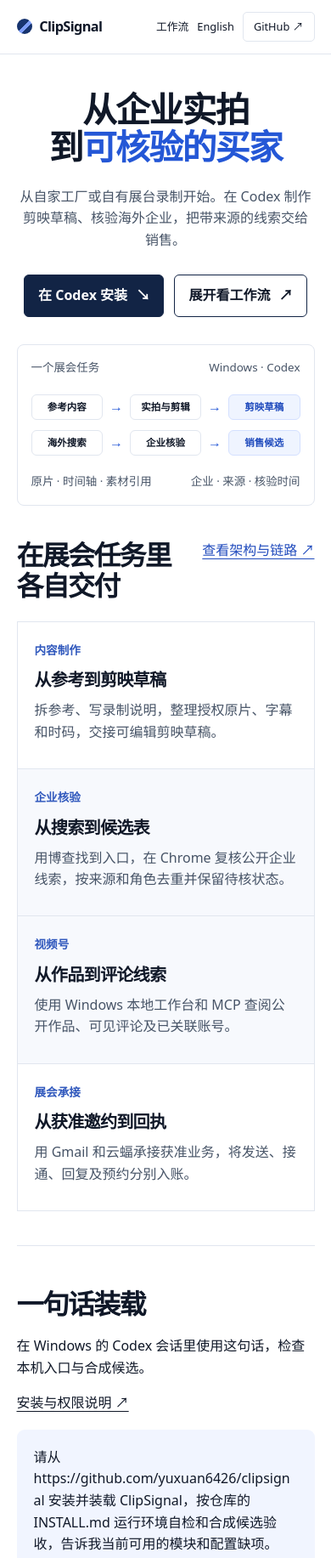
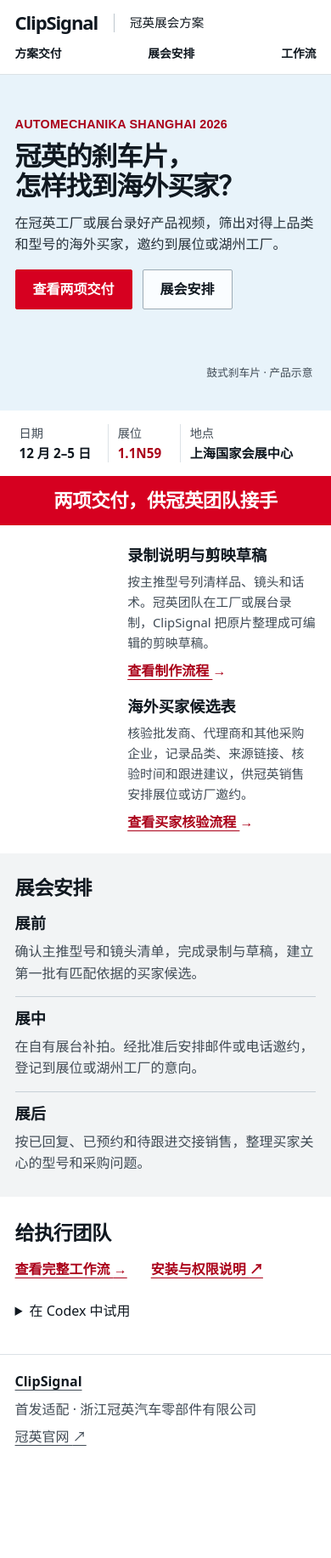
Before and after one commit to yuxuan6426/clipsignal, a plain HTML site: page site/index.html in a window 390 px wide. Shown: the top 1833 px of the page at 85% size. After the commit the page ends 1723 px from the top, so only its background shows below. Drawn offline with Linux system fonts and the light colour scheme.

Commit message:
Promote the Kooying exhibition showcase to Pages

```diff
--- a/delivery.json
+++ b/delivery.json
@@ -40,6 +40,7 @@
     "LICENSE",
     "NOTICE",
     "README.md",
+    "assets/showcase/case-kooying.webp",
     "assets/showcase/diagram-edit.webp",
     "assets/showcase/diagram-event.webp",
     "assets/showcase/diagram-evidence.webp",
--- a/site/index.html
+++ b/site/index.html
@@ -1,15 +1,110 @@
 <!doctype html>
-<html lang="zh-CN"><head><meta charset="utf-8"><meta name="viewport" content="width=device-width, initial-scale=1"><title>ClipSignal — 面向外贸团队的融媒体获客技能套件</title><meta name="description" content="用 Codex 制作展会内容、核验海外企业并交接销售。"><meta property="og:title" content="ClipSignal — 面向外贸团队的融媒体获客技能套件"><meta property="og:description" content="用 Codex 制作展会内容、核验海外企业并交接销售。"><link rel="icon" href="data:,"><link rel="stylesheet" href="style.css"><script defer src="script.js"></script></head><body>
-<a class="skip" href="#main">跳到正文</a><header class="bar"><a class="brand" href="./"><i aria-hidden="true"></i>ClipSignal</a><nav aria-label="主导航"><a href="./guide/">工作流</a><a href="https://github.com/yuxuan6426/clipsignal/blob/main/docs/readme-en.md" lang="en">English</a><a class="nav-repo" href="https://github.com/yuxuan6426/clipsignal">GitHub <span aria-hidden="true">↗</span></a></nav></header>
-<main id="main"><section class="hero shell"><h1>从企业实拍<br>到<em>可核验的买家</em></h1><p>从自家工厂或自有展台录制开始。在 Codex 制作剪映草稿、核验海外企业，把带来源的线索交给销售。</p><div class="actions"><a class="primary" href="#install">在 Codex 安装 <span aria-hidden="true">↘</span></a><a class="secondary" href="./guide/">展开看工作流 <span aria-hidden="true">↗</span></a></div>
-<div class="feature-art" data-art="scene-01"></div><div class="hero-board">
-  <div class="board-label">一个展会任务 <span>Windows · Codex</span></div>
-  <div class="lanes" aria-label="两条业务链和各自产物">
-    <div class="lane"><b>参考内容</b><span aria-hidden="true">→</span><b>实拍与剪辑</b><span aria-hidden="true">→</span><strong>剪映草稿</strong></div>
-    <div class="lane"><b>海外搜索</b><span aria-hidden="true">→</span><b>企业核验</b><span aria-hidden="true">→</span><strong>销售候选</strong></div>
+<html lang="zh-CN">
+<head>
+  <meta charset="utf-8">
+  <meta name="viewport" content="width=device-width, initial-scale=1">
+  <title>ClipSignal · 冠英展会获客方案</title>
+  <meta name="description" content="面向浙江冠英商用车汽配团队的上海汽配展内容制作与海外买家核验方案。">
+  <meta property="og:title" content="ClipSignal · 冠英展会获客方案">
+  <meta property="og:description" content="展前录制方案、可编辑剪映草稿及带核验来源的海外买家候选表。">
+  <link rel="icon" href="data:,">
+  <link rel="stylesheet" href="./style.css">
+  <script defer src="./script.js"></script>
+</head>
+<body class="case-home">
+<a class="skip" href="#main">跳到正文</a>
+<header class="case-header">
+  <div class="case-shell case-header-row">
+    <a class="case-brand" href="./"><strong>ClipSignal</strong><span>冠英展会方案</span></a>
+    <nav aria-label="主导航">
+      <a href="#deliverables">方案交付</a>
+      <a href="#schedule">展会安排</a>
+      <a href="./guide/">工作流</a>
+    </nav>
   </div>
-  <div class="board-note"><span>原片 · 时间轴 · 素材引用</span><span>企业 · 来源 · 核验时间</span></div>
-</div></section>
-<section class="shell block" aria-labelledby="work-title"><div class="section-title"><h2 id="work-title">在展会任务里<br>各自交付</h2><a href="./guide/#diagrams">查看架构与链路 ↗</a></div><div class="matrix"><article class="tile" data-art="scene-03"><span>内容制作</span><h3>从参考到剪映草稿</h3><p>拆参考、写录制说明，整理授权原片、字幕和时码，交接可编辑剪映草稿。</p></article><article class="tile" data-art="scene-06"><span>企业核验</span><h3>从搜索到候选表</h3><p>用博查找到入口，在 Chrome 复核公开企业线索，按来源和角色去重并保留待核状态。</p></article><article class="tile" data-art="scene-07"><span>视频号</span><h3>从作品到评论线索</h3><p>使用 Windows 本地工作台和 MCP 查阅公开作品、可见评论及已关联账号。</p></article><article class="tile" data-art="scene-08"><span>展会承接</span><h3>从获准邀约到回执</h3><p>用 Gmail 和云蝠承接获准业务，将发送、接通、回复及预约分别入账。</p></article></div></section>
-<section id="install" class="shell install"><div><h2>一句话装载</h2><p>在 Windows 的 Codex 会话里使用这句话，检查本机入口与合成候选。</p><a href="https://github.com/yuxuan6426/clipsignal/blob/main/INSTALL.md">安装与权限说明 ↗</a></div><div class="prompt"><p id="prompt">请从 https://github.com/yuxuan6426/clipsignal 安装并装载 ClipSignal，按仓库的 INSTALL.md 运行环境自检和合成候选验收，告诉我当前可用的模块和配置缺项。</p><button type="button" class="primary" data-copy="prompt" hidden>复制安装提示</button><span class="copy-state" role="status"></span></div></section>
-</main><footer class="footer"><a class="brand" href="./"><i aria-hidden="true"></i>ClipSignal</a><div><a href="https://github.com/yuxuan6426/clipsignal/blob/main/llms.txt">Agent 索引</a><a href="https://github.com/yuxuan6426/clipsignal/blob/main/LICENSE">Apache-2.0</a></div></footer></body></html>
+</header>
+<main id="main">
+  <section class="case-hero" aria-labelledby="case-title">
+    <div class="case-shell case-hero-grid">
+      <div class="case-hero-copy">
+        <p class="case-event" lang="en">Automechanika Shanghai 2026</p>
+        <h1 id="case-title">冠英的刹车片，<br>怎样找到海外买家？</h1>
+        <p class="case-intro">在冠英工厂或展台录好产品视频，筛出对得上品类和型号的海外买家，邀约到展位或湖州工厂。</p>
+        <div class="case-actions">
+          <a class="case-button" href="#deliverables">查看两项交付</a>
+          <a class="case-button case-outline" href="#schedule">展会安排</a>
+        </div>
+      </div>
+      <figure class="case-product">
+        <div data-art="case-kooying"></div>
+        <figcaption>鼓式刹车片 · 产品示意</figcaption>
+      </figure>
+    </div>
+  </section>
+
+  <dl class="case-shell case-facts" aria-label="展会信息">
+    <div><dt>日期</dt><dd>12 月 2–5 日</dd></div>
+    <div><dt>展位</dt><dd><strong>1.1N59</strong></dd></div>
+    <div><dt>地点</dt><dd>上海国家会展中心</dd></div>
+  </dl>
+
+  <section id="deliverables" aria-labelledby="deliverables-title">
+    <div class="case-red">
+      <div class="case-shell"><h2 id="deliverables-title">两项交付，供冠英团队接手</h2></div>
+    </div>
+    <div class="case-shell case-outputs">
+      <article class="case-output">
+        <div class="case-output-photo" data-art="scene-03"></div>
+        <div>
+          <h3>录制说明与剪映草稿</h3>
+          <p>按主推型号列清样品、镜头和话术。冠英团队在工厂或展台录制，ClipSignal 把原片整理成可编辑的剪映草稿。</p>
+          <a href="./guide/#edit">查看制作流程 <span aria-hidden="true">→</span></a>
+        </div>
+      </article>
+      <article class="case-output">
+        <div class="case-output-photo" data-art="scene-09"></div>
+        <div>
+          <h3>海外买家候选表</h3>
+          <p>核验批发商、代理商和其他采购企业，记录品类、来源链接、核验时间和跟进建议，供冠英销售安排展位或访厂邀约。</p>
+          <a href="./guide/#leads">查看买家核验流程 <span aria-hidden="true">→</span></a>
+        </div>
+      </article>
+    </div>
+  </section>
+
+  <section id="schedule" class="case-schedule" aria-labelledby="schedule-title">
+    <div class="case-shell">
+      <h2 id="schedule-title">展会安排</h2>
+      <div class="case-timeline">
+        <article><h3>展前</h3><p>确认主推型号和镜头清单，完成录制与草稿，建立第一批有匹配依据的买家候选。</p></article>
+        <article><h3>展中</h3><p>在自有展台补拍。经批准后安排邮件或电话邀约，登记到展位或湖州工厂的意向。</p></article>
+        <article><h3>展后</h3><p>按已回复、已预约和待跟进交接销售，整理买家关心的型号和采购问题。</p></article>
+      </div>
+    </div>
+  </section>
+
+  <section id="install" class="case-shell case-technical" aria-labelledby="technical-title">
+    <h2 id="technical-title">给执行团队</h2>
+    <div class="case-tech-links">
+      <a href="./guide/">查看完整工作流 <span aria-hidden="true">→</span></a>
+      <a href="https://github.com/yuxuan6426/clipsignal/blob/main/INSTALL.md">安装与权限说明 <span aria-hidden="true">↗</span></a>
+    </div>
+    <details class="case-setup">
+      <summary>在 Codex 中试用</summary>
+      <div class="prompt">
+        <p id="prompt">请从 https://github.com/yuxuan6426/clipsignal 安装并装载 ClipSignal，按仓库的 INSTALL.md 运行环境自检和合成候选验收，告诉我当前可用的模块和配置缺项。</p>
+        <button type="button" class="case-button" data-copy="prompt" hidden>复制安装提示</button>
+        <span class="copy-state" role="status"></span>
+      </div>
+    </details>
+  </section>
+</main>
+<footer class="case-footer">
+  <div class="case-shell">
+    <a href="./" aria-label="ClipSignal 首页"><strong>ClipSignal</strong></a>
+    <span>首发适配 · 浙江冠英汽车零部件有限公司</span>
+    <a href="https://cn.kooying.com/">冠英官网 <span aria-hidden="true">↗</span></a>
+  </div>
+</footer>
+</body>
+</html>
--- a/site/style.css
+++ b/site/style.css
@@ -1,30 +1,234 @@
-:root { color-scheme: light; --ink:#101828; --muted:#475467; --canvas:#ffffff; --line:#e1e6ef; --deep:#122445; --wash:#eff4ff; font-family:"Microsoft YaHei","PingFang SC",system-ui,sans-serif; color:var(--ink); background:var(--canvas); line-height:1.6 }
-* {box-sizing:border-box}
-body{margin:0}
-a{color:inherit;text-underline-offset:.24em}
-a:focus-visible,button:focus-visible{outline:3px solid #2457d6;outline-offset:4px}
-.skip{position:absolute;left:1rem;top:-10rem;background:#fff;padding:.5rem;z-index:3}.skip:focus{top:1rem}
-.bar,.footer{display:flex;justify-content:space-between;align-items:center;gap:20px;padding:22px max(5vw,22px);border-bottom:1px solid var(--line)}
-.brand{display:inline-flex;align-items:center;gap:.55rem;text-decoration:none;font-size:1.24rem;font-weight:850;letter-spacing:-.04em}.brand i{width:18px;height:18px;border-radius:50%;background:linear-gradient(135deg,#17346f 45%,#7d9df7 45% 62%,#17346f 62%);display:inline-block}
-nav,.footer div,.manual-links,.actions{display:flex;align-items:center;flex-wrap:wrap;gap:clamp(12px,3vw,32px)}nav a,.footer a{text-decoration:none}nav a:hover,.footer a:hover{text-decoration:underline}
-.nav-repo{border:1px solid var(--line);padding:.38rem .75rem;border-radius:5px}
-.shell{width:min(1240px,90vw);margin-inline:auto}
-.hero{padding-top:clamp(42px,6.5vw,94px);text-align:center}.hero h1,.manual-hero h1{font-size:clamp(2.55rem,6vw,6rem);line-height:1.09;letter-spacing:-.038em;margin:0;font-weight:800}.hero h1 em,.manual-hero em{color:#2457d6;font-style:normal}
-.hero>p,.manual-hero>p{color:var(--muted);margin:1.5rem auto 1.7rem;max-width:37rem;font-size:clamp(1rem,1.65vw,1.2rem)}.actions{justify-content:center}
-.primary,.secondary{font:inherit;font-weight:650;border-radius:6px;padding:.72em 1em;display:inline-flex;gap:.65em;align-items:center;text-decoration:none;border:1px solid var(--deep);cursor:pointer}.primary{color:white;background:var(--deep)}.secondary{background:transparent}.primary:hover{background:#21428d}.secondary:hover{background:var(--wash)}
-.hero-board{display:flex;flex-direction:column;justify-content:space-between;text-align:left;border:1px solid var(--line);border-radius:8px;margin-top:clamp(32px,5vw,60px);padding:clamp(16px,3vw,32px);background:#fff}
-.board-label,.board-note{display:flex;justify-content:space-between;gap:12px;font-size:.84rem;color:var(--muted)}.lanes{display:grid;gap:12px;padding:20px 0}.lane{display:grid;grid-template-columns:minmax(0,1fr) auto minmax(0,1fr) auto minmax(0,1fr);gap:clamp(4px,2vw,20px);align-items:center}.lane b,.lane strong{display:block;padding:clamp(5px,1vw,14px);border:1px solid var(--line);border-radius:6px;text-align:center;font-size:clamp(.72rem,1.6vw,1.15rem)}.lane strong{background:var(--wash);border-color:#d4e0ff;color:#204bbd}.lane>span{color:#2457d6}
-.block{padding-block:clamp(40px,7vw,96px);border-bottom:1px solid var(--line)}h2{font-size:clamp(2rem,4.8vw,4rem);margin:0 0 .6em;line-height:1.12;letter-spacing:-.055em}.section-title{display:flex;justify-content:space-between;align-items:end;gap:20px;margin-bottom:1.5rem}.section-title h2{margin:0}.section-title a,.crumb{color:#204bbd}
-.matrix,.diagram-grid{display:grid;grid-template-columns:repeat(2,minmax(0,1fr));border-top:1px solid var(--line);border-left:1px solid var(--line)}
-.tile,.diagram{padding:clamp(20px,3vw,42px);border-right:1px solid var(--line);border-bottom:1px solid var(--line);min-width:0}
-.tile:nth-child(4n+2),.tile:nth-child(4n+3){background:#f7f9fd}.tile>span{color:#3159bd;font-weight:700;font-size:.85rem}.tile h3{font-size:clamp(1.26rem,2.8vw,2.25rem);line-height:1.28;letter-spacing:-.04em;margin:.5em 0}.tile p,.proof p{color:var(--muted);margin:.6em 0;max-width:44ch}
-.install{display:grid;grid-template-columns:1fr 1fr;gap:36px;padding-block:clamp(50px,8vw,112px);align-items:start;scroll-margin-top:1rem}.prompt{padding:clamp(20px,4vw,34px);background:#f1f5ff;border-radius:9px}.prompt p{margin:0 0 1.1em;overflow-wrap:anywhere}.copy-state{display:inline-block;margin-inline-start:.6em;font-size:.83rem}.prompt button[hidden]{display:none}
-.manual-hero{padding-top:clamp(45px,7vw,90px);padding-bottom:clamp(45px,6vw,80px);border-bottom:1px solid var(--line)}.manual-hero h1{margin-top:.32em}.manual-hero>p{margin-inline:0}.manual-links{border-top:1px solid var(--line);padding-top:20px}.diagram h3{font-size:1.26rem;margin:0 0 1.1em}.diagram ol{display:flex;flex-wrap:wrap;align-items:center;gap:.45em;padding:0;margin:0;list-style:none}.diagram li{background:#f8faff;border:1px solid #dbe4f7;padding:.34rem .52rem;border-radius:5px;font-family:ui-monospace,monospace;font-size:.88rem}.diagram li+li{position:relative;margin-left:1em}.diagram li+li:before{content:"→";position:absolute;left:-1.25em;color:#204bbd}
-.proof ul{padding-left:1.2rem}.proof li{margin:.45rem 0}.footer{margin-top:3rem;border-top:1px solid var(--line);border-bottom:0}
-.art{display:block;width:100%;height:auto;object-fit:cover;border-radius:8px;margin:0 0 1em}
-@media(max-width:650px){.bar,.footer{padding:14px 5vw;gap:11px}nav{gap:10px;font-size:.8rem}.brand{font-size:1.02rem}.matrix,.diagram-grid,.install{grid-template-columns:1fr}.section-title{align-items:start}.install{gap:18px}.footer div{gap:10px;font-size:.8rem}}
-.scene-grid{display:grid;grid-template-columns:repeat(2,minmax(0,1fr));gap:1rem}.scene-tile{overflow:hidden}.scene-tile h3{margin:0 0 1em;font-size:1rem}.scene-tile[hidden]{display:none}@media(max-width:650px){.scene-grid{grid-template-columns:1fr}}
+:root {
+  color-scheme: light;
+  --case-red: #d60020;
+  --case-red-dark: #aa0019;
+  --case-ink: #101820;
+  --case-muted: #404b55;
+  --case-line: #dce2e6;
+  --case-blue: #e8f3fa;
+  --case-gray: #f2f4f5;
+  --anchor-offset: 6rem;
+  font: 16px/1.6 "Microsoft YaHei", "PingFang SC", system-ui, sans-serif;
+  color: var(--case-ink);
+  background: #fff;
+}
+* { box-sizing: border-box; }
+body { margin: 0; }
+a { color: inherit; text-underline-offset: .22em; }
+a:focus-visible, button:focus-visible, summary:focus-visible {
+  outline: 3px solid var(--case-red);
+  outline-offset: 4px;
+}
+h2 { line-height: 1.25; margin: 0 0 .7em; }
+nav { display: flex; align-items: center; flex-wrap: wrap; }
+nav a { text-decoration: none; }
+nav a:hover { text-decoration: underline; }
+main [id], #main { scroll-margin-top: var(--anchor-offset); }
+.skip {
+  position: absolute;
+  left: 1rem;
+  top: -10rem;
+  z-index: 4;
+  padding: .5rem;
+  background: #fff;
+}
+.skip:focus { top: 1rem; }
+.art { display: block; width: 100%; height: auto; }
+.prompt { padding: clamp(15px, 3vw, 26px); }
+.prompt p { margin: 0 0 1em; overflow-wrap: anywhere; }
+.copy-state { display: inline-block; margin-inline-start: .6em; font-size: .83rem; }
 
-.feature-art:empty{display:none}.feature-art{margin-top:clamp(30px,4.5vw,64px)}.feature-art img{aspect-ratio:2;object-fit:cover;margin:0;object-position:center 49%}.feature-art:not(:empty)+.hero-board{margin-top:16px}@media(max-width:650px){.feature-art img{aspect-ratio:1.5}}
+.case-shell { width: min(1380px, 92%); margin-inline: auto; }
+.case-header { position: sticky; top: 0; z-index: 2; background: #fff; border-bottom: 1px solid var(--case-line); }
+.case-header-row { min-height: 70px; display: flex; align-items: center; justify-content: space-between; gap: 20px; }
+.case-brand { display: flex; align-items: center; gap: 19px; color: inherit; text-decoration: none; white-space: nowrap; }
+.case-brand strong { font-weight: 800; font-size: clamp(1.38rem, 2.3vw, 2.15rem); letter-spacing: -.052em; }
+.case-brand span { padding-left: 18px; border-left: 1px solid #bec7ce; line-height: 1.5; }
+.case-header nav { gap: clamp(12px, 2.8vw, 41px); font-weight: 600; }
+.case-header nav a[aria-current], .case-header nav a:hover { color: var(--case-red-dark); }
 
-.tile .art,.scene-tile .art{aspect-ratio:3/2}.diagram .art{object-fit:contain;margin:0;background:#fff;border-radius:0}.diagram{background:#fff;padding:clamp(12px,2.4vw,26px)}.diagram-grid{gap:1px;background:var(--line);border:1px solid var(--line)}.diagram-grid .diagram{border:0}.diagram h3{margin:0 0 .65em}.diagram p{margin:.45em 0 0;color:var(--muted)}.diagram:has(.art) ol{display:none}.diagram:not(:has(.art)) ol{margin-top:1em}
+.case-hero { overflow: hidden; background: var(--case-blue); }
+.case-hero-grid {
+  display: grid;
+  grid-template-columns: minmax(0, 1fr) minmax(0, 1.05fr);
+  align-items: center;
+  min-height: clamp(395px, 33vw, 500px);
+  gap: 18px;
+}
+.case-hero-copy { padding-block: clamp(32px, 4vw, 58px); }
+.case-event {
+  color: var(--case-red-dark);
+  font: 750 clamp(.9rem, 1.65vw, 1.5rem)/1.2 Arial, sans-serif;
+  text-transform: uppercase;
+  letter-spacing: .015em;
+  margin: 0 0 .72em;
+}
+.case-hero h1 { margin: 0; font-size: clamp(2.45rem, 4.8vw, 4.7rem); line-height: 1.12; letter-spacing: -.04em; }
+.case-intro {
+  font-size: clamp(1rem, 1.45vw, 1.23rem);
+  margin: 1.25rem 0 1.45rem;
+  max-width: 34em;
+  color: #26313a;
+}
+.case-actions { display: flex; flex-wrap: wrap; gap: 12px; }
+.case-button {
+  line-height: 1.4;
+  font-family: inherit;
+  font-weight: 700;
+  font-size: 1rem;
+  display: inline-flex;
+  align-items: center;
+  text-decoration: none;
+  border: 1px solid var(--case-red);
+  border-radius: 2px;
+  background: var(--case-red);
+  color: #fff;
+  padding: .72em 1.25em;
+  cursor: pointer;
+}
+.case-button:not([hidden]):hover { background: var(--case-red-dark); border-color: var(--case-red-dark); color: #fff; }
+.case-button[hidden] { display: none; }
+.case-outline { color: var(--case-ink); border-color: #9cabb5; background: #fafdff; }
+.case-product { position: relative; margin: 0; }
+.case-product img {
+  display: block;
+  width: 100%;
+  height: auto;
+  mask-image: linear-gradient(90deg, transparent, #000 6%, #000 94%, transparent),
+    linear-gradient(180deg, transparent, #000 7%, #000 92%, transparent);
+  mask-composite: intersect;
+}
+.case-product figcaption { margin: 0 .25rem .65rem; color: var(--case-muted); text-align: right; font-size: .8rem; }
+
+.case-facts {
+  display: grid;
+  grid-template-columns: 1fr 1fr 1.24fr;
+  padding-block: clamp(16px, 2.4vw, 30px);
+  margin-block: 0;
+}
+.case-facts div { display: flex; justify-content: center; align-items: baseline; gap: 12px; padding-inline: 9px; }
+.case-facts div + div { border-left: 1px solid var(--case-line); }
+.case-facts dt { font-size: .89rem; color: var(--case-muted); }
+.case-facts dd { margin: 0; font-size: clamp(1.08rem, 2vw, 1.7rem); font-weight: 750; }
+.case-facts strong { color: var(--case-red-dark); }
+
+.case-red { background: var(--case-red); color: #fff; padding-block: 15px; text-align: center; }
+.case-red h2 { font-size: clamp(1.4rem, 2.55vw, 2.3rem); line-height: 1.25; margin: 0; font-weight: 750; letter-spacing: -.02em; }
+.case-outputs { display: grid; grid-template-columns: repeat(2, minmax(0, 1fr)); gap: clamp(18px, 3vw, 46px); padding-block: clamp(24px, 3.4vw, 52px); }
+.case-output { display: grid; grid-template-columns: minmax(0, 1fr) minmax(0, 1fr); align-items: center; gap: clamp(14px, 2vw, 29px); }
+.case-output-photo .art { aspect-ratio: 1.7; object-fit: cover; }
+.case-output h3, .case-timeline h3 { font-size: clamp(1.14rem, 1.8vw, 1.62rem); line-height: 1.25; margin: 0; }
+.case-output p, .case-timeline p { color: var(--case-muted); margin: .55em 0; }
+.case-output a, .case-tech-links a { color: var(--case-red-dark); font-weight: 650; }
+
+.case-schedule { background: var(--case-gray); padding-block: clamp(26px, 3.4vw, 46px); }
+.case-schedule h2, .case-technical h2 { font-size: clamp(1.45rem, 2.3vw, 2rem); letter-spacing: -.025em; }
+.case-timeline { display: grid; grid-template-columns: repeat(3, 1fr); }
+.case-timeline article { padding-right: clamp(12px, 3vw, 44px); }
+.case-timeline article + article { padding-left: clamp(12px, 3vw, 44px); border-left: 1px solid #c7d0d7; }
+.case-timeline p { margin-bottom: 0; }
+.case-technical { padding-block: clamp(28px, 4vw, 52px); }
+.case-tech-links { display: flex; flex-wrap: wrap; gap: 16px 28px; }
+.case-setup { max-width: 43rem; margin-top: .9rem; }
+.case-setup summary { cursor: pointer; width: fit-content; }
+.case-setup .prompt { margin-top: .65rem; background: var(--case-gray); border-radius: 0; }
+.case-footer { border-top: 1px solid var(--case-line); padding-block: 19px; }
+.case-footer .case-shell { display: flex; align-items: baseline; flex-wrap: wrap; gap: 7px 17px; color: var(--case-muted); }
+.case-footer strong { color: var(--case-ink); }
+.case-footer a:last-child { margin-inline-start: auto; }
+
+@media (max-width: 860px) {
+  .case-hero h1 { font-size: clamp(2.05rem, 5.3vw, 3.7rem); }
+  .case-output { grid-template-columns: 1fr; align-content: start; gap: 12px; }
+}
+@media (max-width: 600px) {
+  :root { --anchor-offset: 1rem; }
+  .case-shell { width: 91%; }
+  .case-header { position: static; }
+  .case-header-row { flex-wrap: wrap; min-height: 0; padding-block: 9px; row-gap: 4px; }
+  .case-header nav { flex-basis: 100%; font-size: .86rem; justify-content: space-between; padding-block: 4px; }
+  .case-brand span { font-size: .91rem; }
+  .case-hero-grid, .case-outputs, .case-timeline { grid-template-columns: 1fr; }
+  .case-hero-grid { gap: 0; }
+  .case-hero-copy { padding-block: 26px 13px; }
+  .case-hero h1 { font-size: clamp(1.9rem, 8vw, 3.1rem); }
+  .case-intro { margin: .85rem 0 1rem; }
+  .case-product { margin-top: 3px; }
+  .case-product img { aspect-ratio: 1.8; object-fit: cover; object-position: center; }
+  .case-facts div { flex-direction: column; align-items: flex-start; justify-content: flex-start; gap: 1px; padding-inline: 5px; }
+  .case-facts div + div { padding-left: 11px; }
+  .case-facts { grid-template-columns: .95fr .74fr 1.4fr; }
+  .case-facts dd { font-size: .95rem; line-height: 1.4; }
+  .case-output { grid-template-columns: minmax(95px, 34%) minmax(0, 1fr); align-items: start; }
+  .case-output-photo .art { aspect-ratio: 1.1; }
+  .case-output p { font-size: .93rem; }
+  .case-setup summary { min-height: 44px; align-content: center; }
+  .case-timeline { gap: 14px; }
+  .case-timeline article { padding: 0; }
+  .case-timeline article + article { border-left: 0; border-top: 1px solid #c7d0d7; padding: 14px 0 0; }
+  .case-footer a:last-child { margin: 0; }
+}
+
+.guide-intro { padding-block: clamp(26px, 5vw, 65px); }
+.guide-intro h1 {
+  margin: .4em 0 .3em;
+  font-size: clamp(2rem, 4.8vw, 4.3rem);
+  line-height: 1.12;
+  letter-spacing: -.035em;
+}
+.guide-intro p { margin: .6em 0 1.3em; color: var(--case-muted); }
+.guide-intro nav { gap: 8px 26px; }
+.guide-intro nav a { padding-block: .35em; }
+.guide-intro a, .guide-title a, .guide-card a, .guide-resources a { color: var(--case-red-dark); }
+.guide-intro a:focus-visible, .case-output a:focus-visible { border-radius: 2px; }
+.guide-block, .scenes {
+  padding-block: clamp(26px, 4vw, 59px);
+  border-bottom: 1px solid var(--case-line);
+}
+.guide-block h2, .scenes h2 { font-size: clamp(1.45rem, 2.65vw, 2.35rem); letter-spacing: -.025em; }
+.guide-title { display: flex; flex-wrap: wrap; align-items: baseline; justify-content: space-between; gap: 4px 24px; margin-bottom: 1.1rem; }
+.guide-title h2, .guide-title p { margin: 0; }
+.guide-title p, .guide-block p { color: var(--case-muted); }
+.guide-outputs, .diagram-grid, .scene-grid {
+  display: grid;
+  grid-template-columns: repeat(2, minmax(0, 1fr));
+  gap: clamp(14px, 2vw, 28px);
+}
+.guide-card { padding: clamp(13px, 2vw, 27px); border: 1px solid var(--case-line); }
+.guide-card h3, .diagram h3 { margin: 0 0 .65em; font-size: 1.2rem; line-height: 1.35; }
+.guide-card p { margin: .45em 0 .75em; }
+.guide-card .art, .scene-tile .art { aspect-ratio: 3/2; object-fit: cover; }
+.guide-card .art { margin-bottom: .85rem; }
+.diagram { border: 1px solid var(--case-line); padding: clamp(12px, 2.2vw, 25px); min-width: 0; }
+.diagram:target { border-color: var(--case-red); box-shadow: inset 3px 0 var(--case-red); }
+.diagram p { margin: .8em 0 0; }
+.diagram .art { object-fit: contain; }
+.guide-resources { padding-left: 1.25rem; }
+.guide-resources li + li { margin-top: .45rem; }
+.scenes { width: min(1380px, 92%); margin-inline: auto; }
+.scene-tile h3 { margin: .5em 0 0; font-size: 1rem; }
+.scene-tile[hidden] { display: none; }
+
+@media (max-width: 600px) {
+  .guide-outputs, .diagram-grid, .scene-grid { grid-template-columns: 1fr; }
+  .scenes { width: 91%; }
+}
+
+@media (prefers-reduced-motion: no-preference) {
+  html { scroll-behavior: smooth; }
+
+  .case-hero-copy { animation: arrive 380ms ease-out; }
+  .case-product { animation: arrive 460ms 70ms ease-out backwards; }
+  .case-button, .case-header nav a { transition: color 160ms ease, background-color 160ms ease, border-color 160ms ease; }
+  .case-output a span, .guide-card a span {
+    display: inline-block;
+    transition: transform 160ms ease-out;
+  }
+  .case-output a:hover span, .case-output a:focus-visible span,
+  .guide-card a:hover span, .guide-card a:focus-visible span { transform: translateX(3px); }
+
+  @keyframes arrive {
+    from { opacity: .58; transform: translateY(8px); }
+    to { opacity: 1; transform: translateY(0); }
+  }
+}
--- a/tools/build-pages.mjs
+++ b/tools/build-pages.mjs
@@ -12,7 +12,7 @@ const byId = new Map();
 const escape = value => value.replace(/[&"<>]/g, char => ({ '&': '&amp;', '"': '&quot;', '<': '&lt;', '>': '&gt;' })[char]);
 for (const image of images) {
   const { id, file, alt, sha256, width, height } = image;
-  if (!/^(scene-\d\d|diagram-[a-z]+)$/.test(id) || byId.has(id)
+  if (!/^(case-[a-z]+|scene-\d\d|diagram-[a-z]+)$/.test(id) || byId.has(id)
     || file !== id + '.webp' || typeof alt !== 'string' || !alt.trim()
     || !/^[a-f\d]{64}$/.test(sha256)
     || !Number.isSafeInteger(width) || width < 1 || !Number.isSafeInteger(height) || height < 1) throw new Error('Invalid selected artwork entry');
@@ -37,7 +37,7 @@ for (const name of names) {
     (match, tag, id) => {
       const image = byId.get(id);
       if (!image) return match;
-      const priority = id === 'scene-01' ? 'fetchpriority="high"' : 'loading="lazy"';
+      const priority = id === 'case-kooying' ? 'fetchpriority="high"' : 'loading="lazy"';
       const size = ' width="' + image.width + '" height="' + image.height + '"';
       return tag + '<img class="art" ' + priority + size + ' src="' + prefix + 'assets/showcase/' + image.file
         + '" alt="' + escape(image.alt) + '">';
```
Also changed, not shown: assets/showcase/selected.json (+8 -0 lines), site/guide/index.html (+115 -7 lines), tests/pages.mjs (+6 -2 lines), assets/showcase/case-kooying.webp (added), 2 other files.
